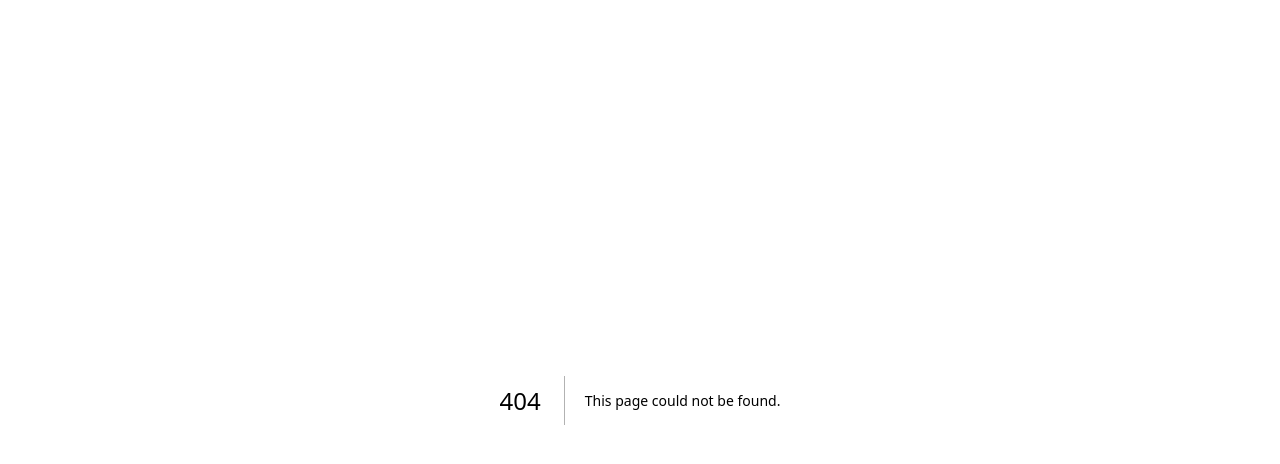
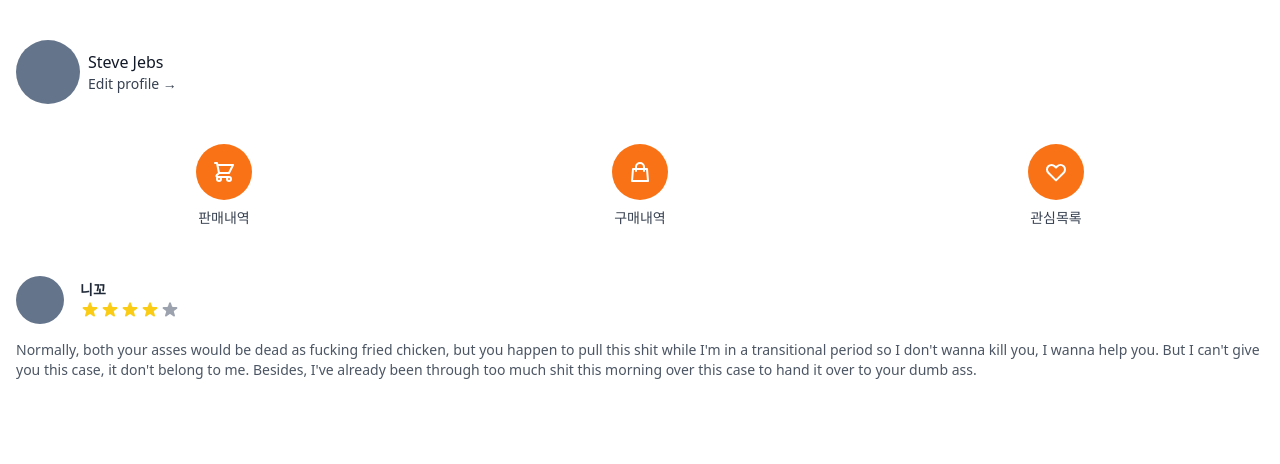
Before and after one commit to MeluvRose/clone-carrot, a Next.js app: page /profile in a window 1280 px wide. Before the commit this address had no page. Shown: the top 464 px of the page. Built offline with nearby package versions, Linux system fonts and the light colour scheme.

Commit message:
#5.10 Profile

```diff
--- /dev/null
+++ b/pages/profile.tsx
@@ -0,0 +1,147 @@
+import type { NextPage } from "next";
+
+const Profile: NextPage = () => {
+  return (
+    <div className="py-10 px-4">
+      <div className="flex items-center space-x-2">
+        <div className="w-16 h-16 bg-slate-500 rounded-full" />
+        <div className="flex flex-col">
+          <span className="font-medium text-gray-900">Steve Jebs</span>
+          <span className="text-sm text-gray-700">Edit profile &rarr;</span>
+        </div>
+      </div>
+      <div className="mt-10 flex justify-around">
+        <div className="flex flex-col items-center">
+          <div className="w-14 h-14 text-white bg-orange-500 rounded-full flex items-center justify-center ">
+            <svg
+              className="w-6 h-6"
+              fill="none"
+              stroke="currentColor"
+              viewBox="0 0 24 24"
+              xmlns="http://www.w3.org/2000/svg"
+            >
+              <path
+                strokeLinecap="round"
+                strokeLinejoin="round"
+                strokeWidth="2"
+                d="M3 3h2l.4 2M7 13h10l4-8H5.4M7 13L5.4 5M7 13l-2.293 2.293c-.63.63-.184 1.707.707 1.707H17m0 0a2 2 0 100 4 2 2 0 000-4zm-8 2a2 2 0 11-4 0 2 2 0 014 0z"
+              ></path>
+            </svg>
+          </div>
+          <span className="text-sm font-medium mt-2 text-gray-700">
+            판매내역
+          </span>
+        </div>
+        <div className="flex flex-col items-center">
+          <div className="w-14 h-14 text-white bg-orange-500 rounded-full flex items-center justify-center ">
+            <svg
+              className="w-6 h-6"
+              fill="none"
+              stroke="currentColor"
+              viewBox="0 0 24 24"
+              xmlns="http://www.w3.org/2000/svg"
+            >
+              <path
+                strokeLinecap="round"
+                strokeLinejoin="round"
+                strokeWidth="2"
+                d="M16 11V7a4 4 0 00-8 0v4M5 9h14l1 12H4L5 9z"
+              ></path>
+            </svg>
+          </div>
+          <span className="text-sm font-medium mt-2 text-gray-700">
+            구매내역
+          </span>
+        </div>
+        <div className="flex flex-col items-center">
+          <div className="w-14 h-14 text-white bg-orange-500 rounded-full flex items-center justify-center ">
+            <svg
+              className="w-6 h-6"
+              fill="none"
+              stroke="currentColor"
+              viewBox="0 0 24 24"
+              xmlns="http://www.w3.org/2000/svg"
+            >
+              <path
+                strokeLinecap="round"
+                strokeLinejoin="round"
+                strokeWidth="2"
+                d="M4.318 6.318a4.5 4.5 0 000 6.364L12 20.364l7.682-7.682a4.5 4.5 0 00-6.364-6.364L12 7.636l-1.318-1.318a4.5 4.5 0 00-6.364 0z"
+              ></path>
+            </svg>
+          </div>
+          <span className="text-sm font-medium mt-2 text-gray-700">
+            관심목록
+          </span>
+        </div>
+      </div>
+      <div className="mt-12">
+        <div className="flex space-x-4 items-center">
+          <div className="w-12 h-12 rounded-full bg-slate-500" />
+          <div>
+            <h4 className="text-sm font-bold text-gray-800">니꼬</h4>
+            <div className="flex items-center">
+              <svg
+                className="text-yellow-400 h-5 w-5"
+                xmlns="http://www.w3.org/2000/svg"
+                viewBox="0 0 20 20"
+                fill="currentColor"
+                aria-hidden="true"
+              >
+                <path d="M9.049 2.927c.3-.921 1.603-.921 1.902 0l1.07 3.292a1 1 0 00.95.69h3.462c.969 0 1.371 1.24.588 1.81l-2.8 2.034a1 1 0 00-.364 1.118l1.07 3.292c.3.921-.755 1.688-1.54 1.118l-2.8-2.034a1 1 0 00-1.175 0l-2.8 2.034c-.784.57-1.838-.197-1.539-1.118l1.07-3.292a1 1 0 00-.364-1.118L2.98 8.72c-.783-.57-.38-1.81.588-1.81h3.461a1 1 0 00.951-.69l1.07-3.292z" />
+              </svg>
+              <svg
+                className="text-yellow-400 h-5 w-5"
+                xmlns="http://www.w3.org/2000/svg"
+                viewBox="0 0 20 20"
+                fill="currentColor"
+                aria-hidden="true"
+              >
+                <path d="M9.049 2.927c.3-.921 1.603-.921 1.902 0l1.07 3.292a1 1 0 00.95.69h3.462c.969 0 1.371 1.24.588 1.81l-2.8 2.034a1 1 0 00-.364 1.118l1.07 3.292c.3.921-.755 1.688-1.54 1.118l-2.8-2.034a1 1 0 00-1.175 0l-2.8 2.034c-.784.57-1.838-.197-1.539-1.118l1.07-3.292a1 1 0 00-.364-1.118L2.98 8.72c-.783-.57-.38-1.81.588-1.81h3.461a1 1 0 00.951-.69l1.07-3.292z" />
+              </svg>
+              <svg
+                className="text-yellow-400 h-5 w-5"
+                xmlns="http://www.w3.org/2000/svg"
+                viewBox="0 0 20 20"
+                fill="currentColor"
+                aria-hidden="true"
+              >
+                <path d="M9.049 2.927c.3-.921 1.603-.921 1.902 0l1.07 3.292a1 1 0 00.95.69h3.462c.969 0 1.371 1.24.588 1.81l-2.8 2.034a1 1 0 00-.364 1.118l1.07 3.292c.3.921-.755 1.688-1.54 1.118l-2.8-2.034a1 1 0 00-1.175 0l-2.8 2.034c-.784.57-1.838-.197-1.539-1.118l1.07-3.292a1 1 0 00-.364-1.118L2.98 8.72c-.783-.57-.38-1.81.588-1.81h3.461a1 1 0 00.951-.69l1.07-3.292z" />
+              </svg>
+              <svg
+                className="text-yellow-400 h-5 w-5"
+                xmlns="http://www.w3.org/2000/svg"
+                viewBox="0 0 20 20"
+                fill="currentColor"
+                aria-hidden="true"
+              >
+                <path d="M9.049 2.927c.3-.921 1.603-.921 1.902 0l1.07 3.292a1 1 0 00.95.69h3.462c.969 0 1.371 1.24.588 1.81l-2.8 2.034a1 1 0 00-.364 1.118l1.07 3.292c.3.921-.755 1.688-1.54 1.118l-2.8-2.034a1 1 0 00-1.175 0l-2.8 2.034c-.784.57-1.838-.197-1.539-1.118l1.07-3.292a1 1 0 00-.364-1.118L2.98 8.72c-.783-.57-.38-1.81.588-1.81h3.461a1 1 0 00.951-.69l1.07-3.292z" />
+              </svg>
+              <svg
+                className="text-gray-400 h-5 w-5"
+                xmlns="http://www.w3.org/2000/svg"
+                viewBox="0 0 20 20"
+                fill="currentColor"
+                aria-hidden="true"
+              >
+                <path d="M9.049 2.927c.3-.921 1.603-.921 1.902 0l1.07 3.292a1 1 0 00.95.69h3.462c.969 0 1.371 1.24.588 1.81l-2.8 2.034a1 1 0 00-.364 1.118l1.07 3.292c.3.921-.755 1.688-1.54 1.118l-2.8-2.034a1 1 0 00-1.175 0l-2.8 2.034c-.784.57-1.838-.197-1.539-1.118l1.07-3.292a1 1 0 00-.364-1.118L2.98 8.72c-.783-.57-.38-1.81.588-1.81h3.461a1 1 0 00.951-.69l1.07-3.292z" />
+              </svg>
+            </div>
+          </div>
+        </div>
+        <div className="mt-4 text-gray-600 text-sm">
+          <p>
+            Normally, both your asses would be dead as fucking fried chicken,
+            but you happen to pull this shit while I&apos;m in a transitional
+            period so I don&apos;t wanna kill you, I wanna help you. But I
+            can&apos;t give you this case, it don&apos;t belong to me. Besides,
+            I&apos;ve already been through too much shit this morning over this
+            case to hand it over to your dumb ass.
+          </p>
+        </div>
+      </div>
+    </div>
+  );
+};
+
+export default Profile;
```
